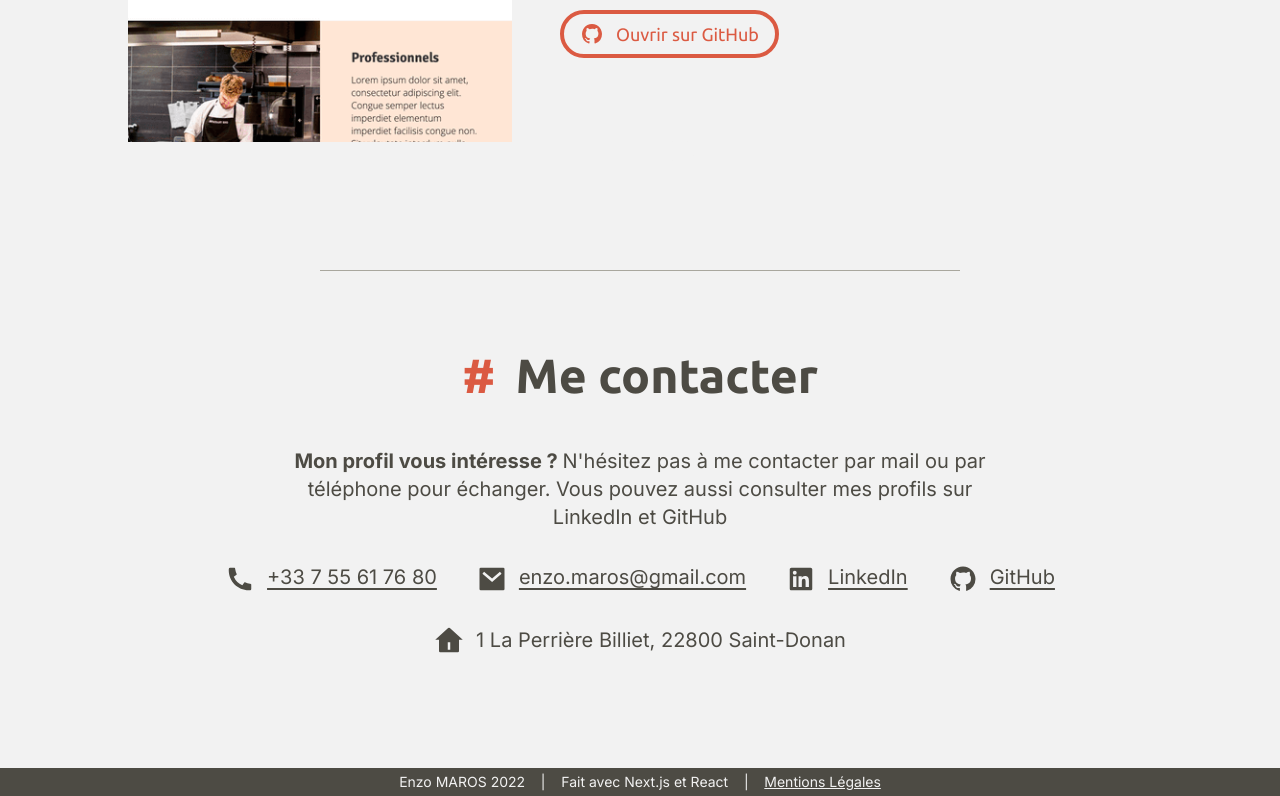
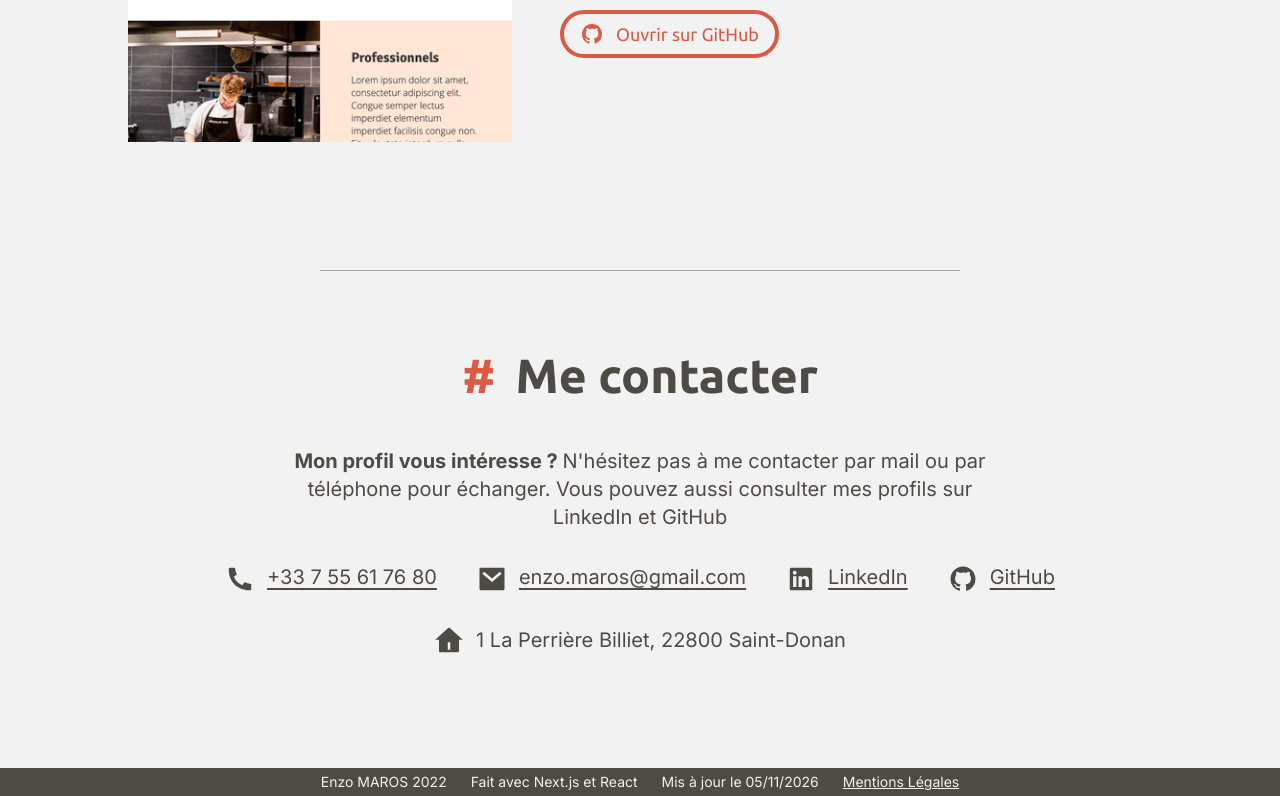
Before and after one commit to zothma/portfolio, a Next.js app: page / in a window 1280 px wide. Shown: the part 3784-4580 px from the top of the page. Built offline with nearby package versions, Linux system fonts and the light colour scheme.

Commit message:
Ajout de la date de modification

```diff
--- a/components/Contenu/Footer.jsx
+++ b/components/Contenu/Footer.jsx
@@ -1,9 +1,17 @@
 import Link from "next/link";
 
 export default function Footer() {
+  const date = new Date(process.env.DATEBUILD || Date.now());
+  const formatDate = [date.getDay(), date.getMonth(), date.getFullYear()].map(el => {
+    return el.toString().padStart(2, "0")
+  }).join('/');
+
   return (
-    <footer className="text-white bg-black text-sm p-1 text-center" >
-      Enzo MAROS 2022 &nbsp;&nbsp; | &nbsp;&nbsp; Fait avec Next.js et React &nbsp;&nbsp; | &nbsp;&nbsp; <Link href="/mentions-legales" passHref><span className="underline cursor-pointer">Mentions Légales</span></Link>
+    <footer className="text-white bg-black text-sm p-1 text-center space-x-6" >
+      <span>Enzo MAROS 2022</span>
+      <span>Fait avec Next.js et React</span>
+      <span>Mis à jour le {formatDate}</span>
+      <span><Link href="/mentions-legales" passHref><a className="underline cursor-pointer">Mentions Légales</a></Link></span>
     </footer>
-  )
+  );
 }
--- a/next.config.js
+++ b/next.config.js
@@ -5,6 +5,9 @@ const nextConfig = {
 
 module.exports = {
   ...nextConfig,
+  env: {
+    DATEBUILD: new Date()
+  },
 
   webpack(config, { isServer }) {
     config.module.rules.push({
```
